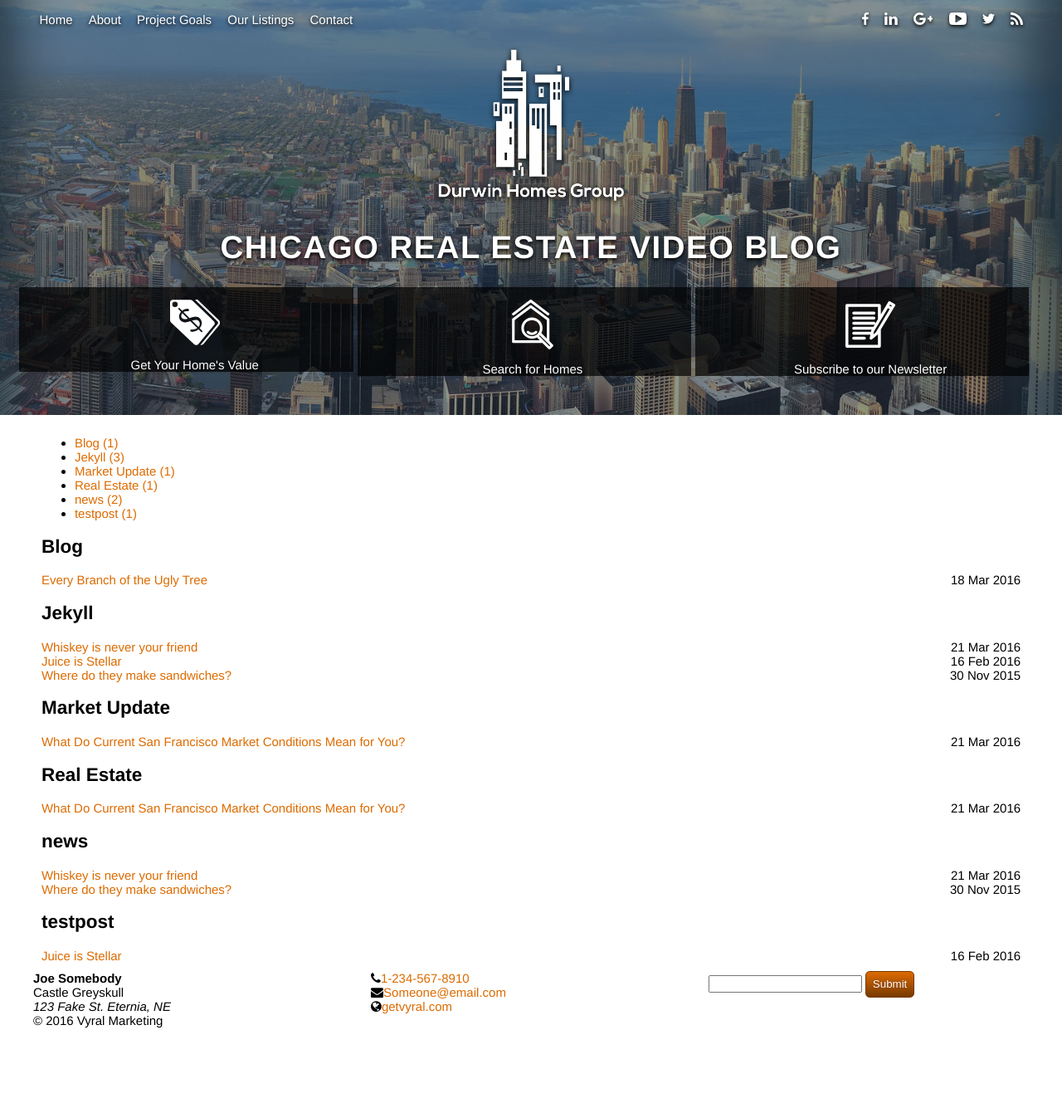
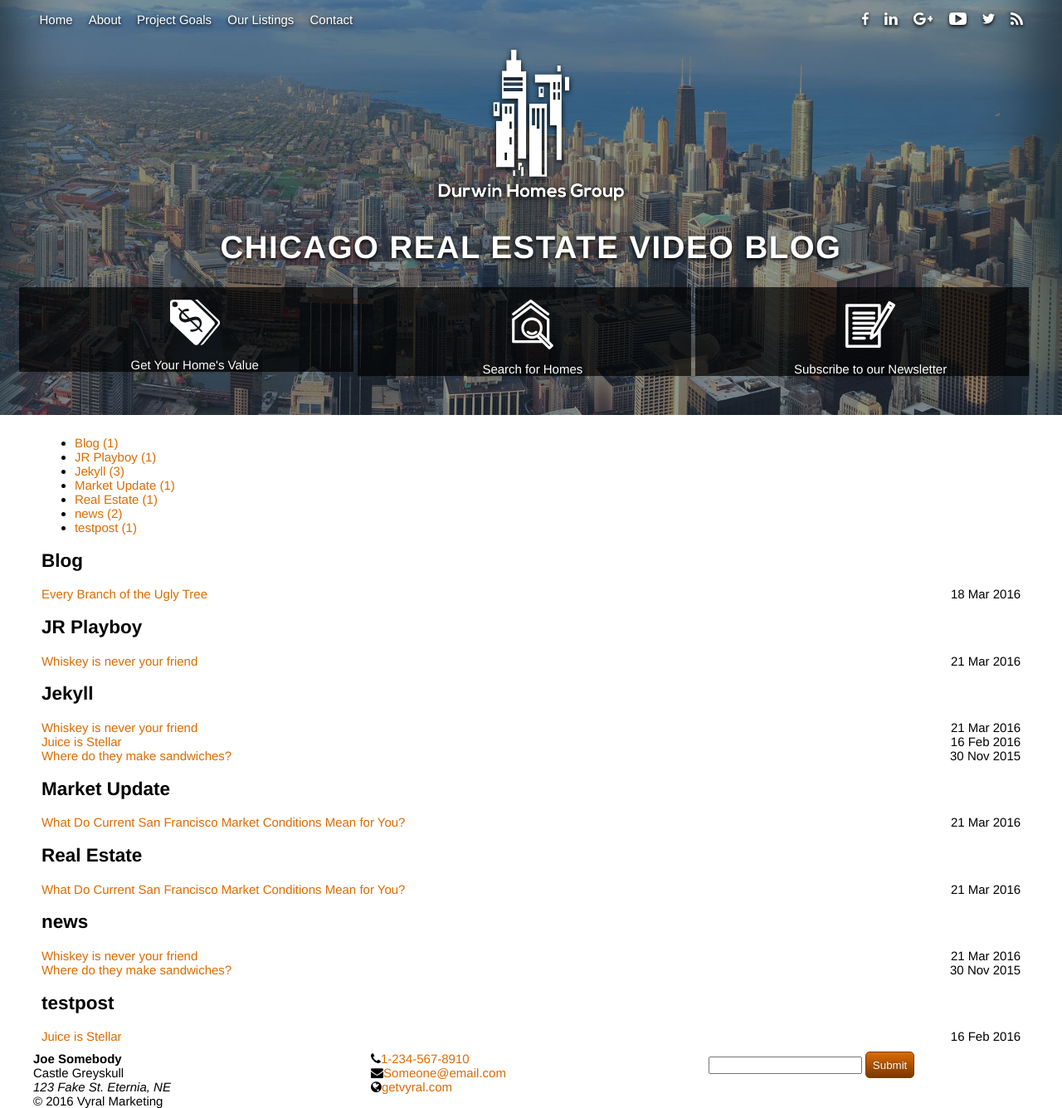
Before and after one commit to Cutcopy/Vyral-Jekyll, a Jekyll site: the page built from tags.html, in a window 1280 px wide and 1335 px high. Shown: the whole window at 83% size. Built offline with Jekyll 4.4.1, drawn with Linux system fonts in a browser that asks for light colours; nearby versions of some CDN libraries.

Commit message:
Updated '/_posts/2016-03-21-whiskey-is-never-your-friend.md' via CloudCannon

```diff
--- a/_posts/2016-03-21-whiskey-is-never-your-friend.md
+++ b/_posts/2016-03-21-whiskey-is-never-your-friend.md
@@ -5,6 +5,7 @@
 tags:
   - Jekyll
   - news
+  - JR Playboy
 image: /img/durwin_scn_sht.png
 enclosure:
 ---
```
